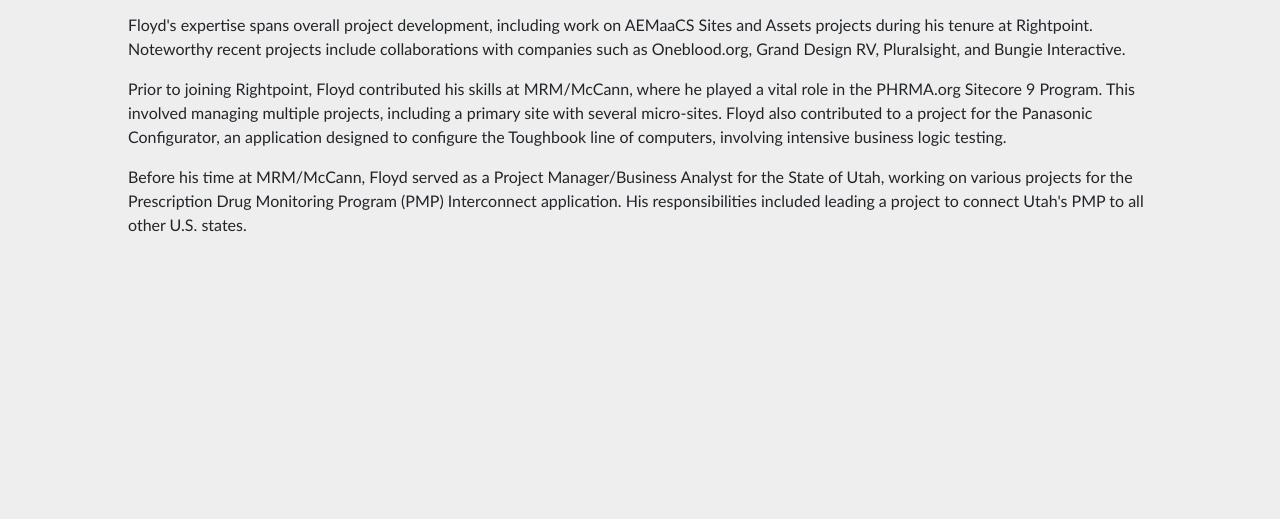
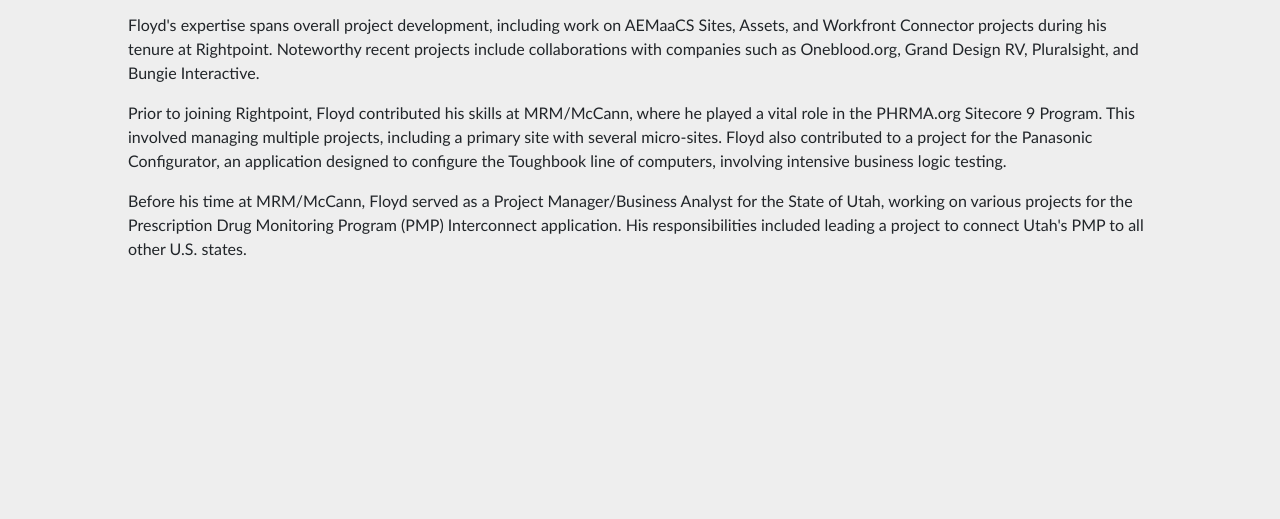
Before and after one commit to FloydCorbin/FloydCorbin.github.io, a plain HTML site: page index.html in a window 1280 px wide. Shown: the part 281-800 px from the top of the page. Drawn offline with nearby package versions, Linux system fonts and the light colour scheme; no server answers.

Commit message:
Verbiage change

```diff
--- a/index.html
+++ b/index.html
@@ -65,7 +65,7 @@
                 in project discussions and early-stage planning, aiming to instill a 'shift-left' QA mentality. Floyd
                 meticulously reviews and validates functional requirements against non-functional ones, identifying
                 potential conflicts or risks to the project delivery timeline.</p>
-            <p>Floyd's expertise spans overall project development, including work on AEMaaCS Sites and Assets projects
+            <p>Floyd's expertise spans overall project development, including work on AEMaaCS Sites, Assets, and Workfront Connector projects
                 during his tenure at Rightpoint. Noteworthy recent projects include collaborations with companies such
                 as Oneblood.org, Grand Design RV, Pluralsight, and Bungie Interactive.</p>
             <p>Prior to joining Rightpoint, Floyd contributed his skills at MRM/McCann, where he played a vital role in
--- a/style.css
+++ b/style.css
@@ -1,11 +1,14 @@
 /* Color Theme Swatches in Hex */
 :root {
+    /*normal*/
     --sky: #3669C4;
     --light-brown: #B57A33;
     --golden: #EBC942;
     --formal-blue: #363B45;
     --soft-brown: #DED4AD;
     --white: #eeeeee;
+
+
     background-color:
         radial-gradient(ellipse at top, #E2DCC2, transparent),
         radial-gradient(ellipse at bottom, #3669C4, transparent);
@@ -137,7 +140,6 @@
     padding-top: 80px;
     margin: auto;
     min-height: 100vh;
-    min-width: none;
 }
 
 p {
```
